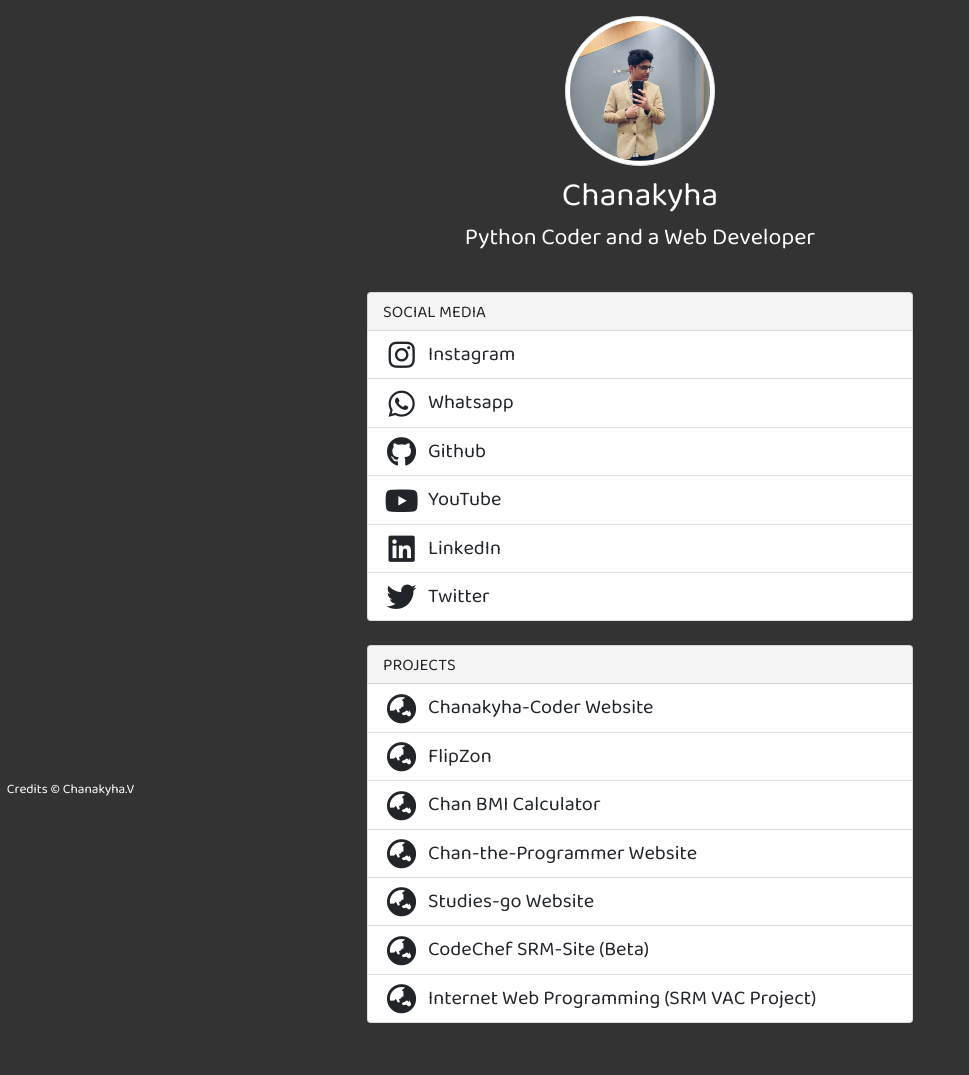
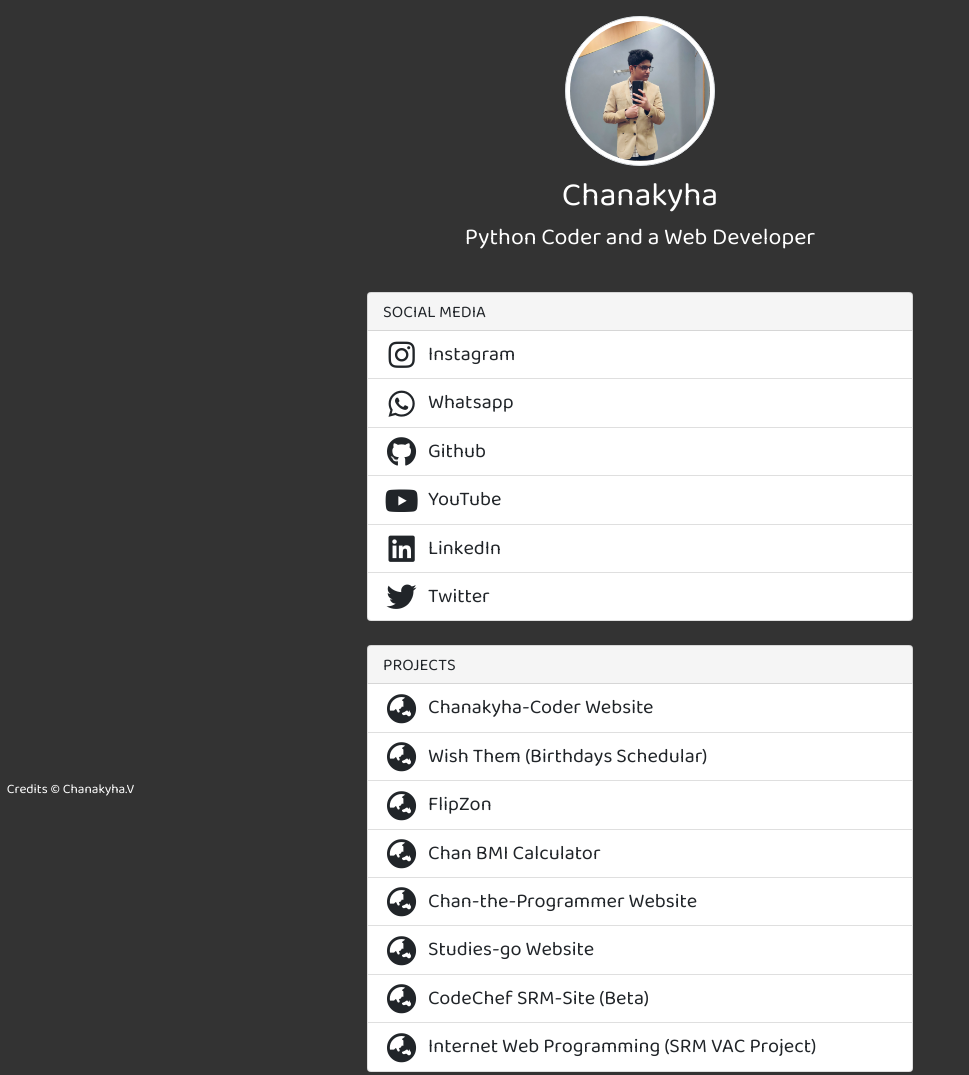
Before and after one commit to chanakyha/my-linktree, a plain HTML site: page index.html in a window 1280 px wide. Shown: the whole page, without its empty margins (0-969 px from the left). Before the commit the page ends 1053 px from the top, so only its background shows below. Drawn offline with nearby package versions, Linux system fonts and the light colour scheme.

Commit message:
Added the new React Project in Projects Section

```diff
--- a/index.html
+++ b/index.html
@@ -64,6 +64,10 @@
                     <a href="https://chanakyha-coder.xyz/" class="list-group-item list-group-item-action">
                         <span class="icon-wrapper"><i class="fas fa-globe-asia"></i></span> Chanakyha-Coder Website
                     </a>
+                    <a href="https://wish-them-react.web.app" class="list-group-item list-group-item-action">
+                        <span class="icon-wrapper"><i class="fas fa-globe-asia"></i></span> Wish Them (Birthdays
+                        Schedular)
+                    </a>
                     <a href="https://flipzon-project.herokuapp.com/"
                         onclick="alert('Please view it in your Laptop, this website is not responsive')"
                         class="list-group-item list-group-item-action">
```
